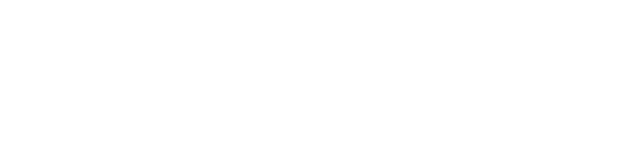
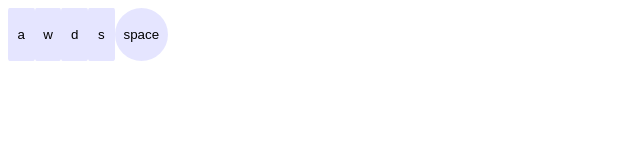
Before and after one commit to marcoswitcel/vector-graphics-and-asteroids, a website: page public/sample-virtual-gamepad.html in a window 1280 px wide. Shown: the whole page, without its empty margins (0-640 px from the left). Drawn offline with Linux system fonts and the light colour scheme.

Commit message:
WIP: gamepad

```diff
--- a/public/sample-virtual-gamepad.html
+++ b/public/sample-virtual-gamepad.html
@@ -5,8 +5,37 @@
     <meta http-equiv="X-UA-Compatible" content="IE=edge">
     <meta name="viewport" content="width=device-width, initial-scale=1.0">
     <title>Gráficos Vetoriais</title>
+    <style>
+        .c-gamepad-root {
+            display: flex;
+        }
+        .c-gamepad-root__button {
+            background-color: rgba(0, 0, 255, .1);
+            border: none;
+            outline: none;
+            border-radius: 5%;
+            width: 2em;
+            height: 4em;
+            /* color: transparent; */
+        }
+        .c-gamepad-root__button:active {
+            background-color: rgba(0, 0, 255, .05);
+        }
+        .c-gamepad-root__button.space {
+            border-radius: 50%;
+            width: 4em;
+            height: 4em;
+        }
+    </style>
 </head>
 <body>
     <!-- @todo João, montar o layout primeiro, depois criar o js complementar necessário. -->
+    <div class="c-gamepad-root">
+        <button class="c-gamepad-root__button a" type="button">a</button>
+        <button class="c-gamepad-root__button w" type="button">w</button>
+        <button class="c-gamepad-root__button d" type="button">d</button>
+        <button class="c-gamepad-root__button s" type="button">s</button>
+        <button class="c-gamepad-root__button space" type="button">space</button>
+    </div>
 </body>
 </html>
--- a/src/index.ts
+++ b/src/index.ts
@@ -21,6 +21,10 @@
  * 'resize' é suficiente para saber a nova resolução da 'window'
  */
 window.addEventListener('resize', () => {
+    // @todo João, se a aplicação estiver pausada o canvas é limpo e fica "transparente",
+    // seria interessante pelo menos colorir o background e escrever pausado novamente.
+    // Porém, por hora só tenho acesso ao EventLoop aqui, e nesse caso, só sei dizer se
+    // o loop está parado. O que geralmente indica 'pausa'
     const newResolution = isFullScreen() ? computeResolution(1) : computeResolution(0.9);
 
     canvas.width = newResolution;
```
